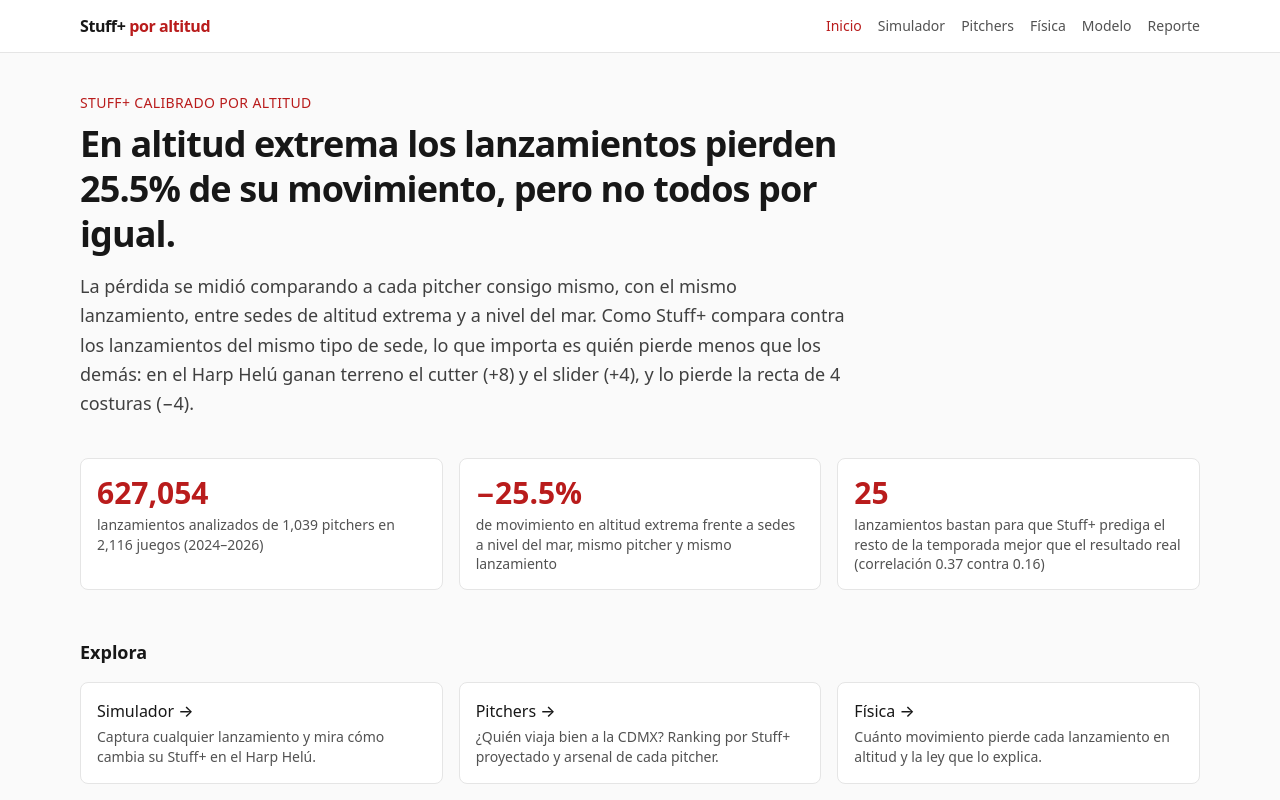
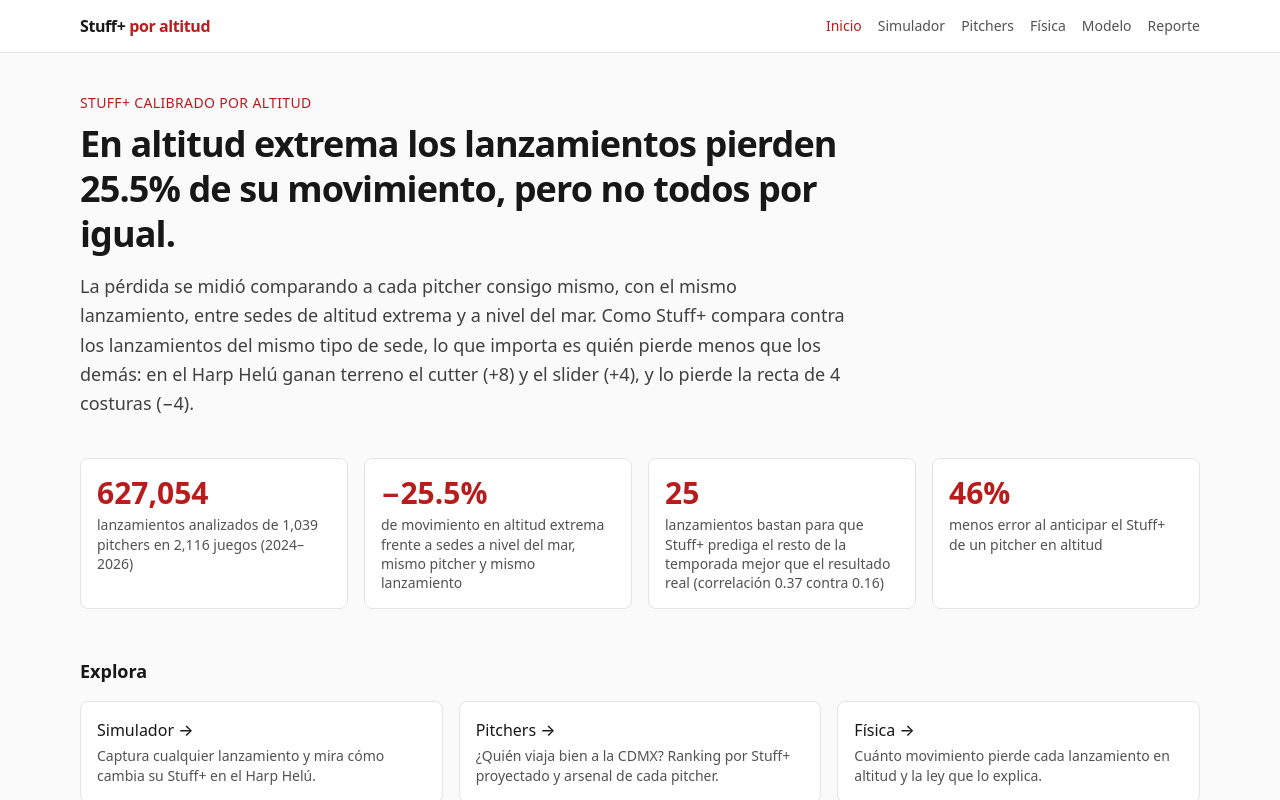
Before and after one commit to MVelascoWS/stuffplus-lmb, a Next.js app: page / in a window 1280 px wide. Shown: the top 800 px of the page. Built offline with nearby package versions, Linux system fonts and the light colour scheme.

Commit message:
Agrega a inicio el indicador de reducción de error al anticipar el Stuff+ en altitud

```diff
--- a/components/home/Home.tsx
+++ b/components/home/Home.tsx
@@ -5,6 +5,7 @@ import { WithData } from "@/components/DataProvider";
 import { Stat } from "@/components/ui";
 import type { DashboardMeta } from "@/lib/data";
 import { TIPO_CON_ARTICULO, fmt0, fmt1, fmt2, fmtSigned } from "@/lib/format";
+import { conResultados } from "@/types/resultados";
 
 const VIEWS = [
   { href: "/simulador/", title: "Simulador", text: "Captura cualquier lanzamiento y mira cómo cambia su Stuff+ en el Harp Helú." },
@@ -50,7 +51,7 @@ export function Home() {
               </p>
             </section>
 
-            <section aria-label="Indicadores principales" className="mb-12 grid gap-4 sm:grid-cols-3">
+            <section aria-label="Indicadores principales" className="mb-12 grid gap-4 sm:grid-cols-2 lg:grid-cols-4">
               <Stat
                 value={fmt0(ds.lanzamientos)}
                 label={`lanzamientos analizados de ${fmt0(ds.pitchers)} pitchers en ${fmt0(ds.juegos)} juegos (${ds.temporadas[0]}–${ds.temporadas[ds.temporadas.length - 1]})`}
@@ -65,6 +66,10 @@ export function Home() {
                   label={`lanzamientos bastan para que Stuff+ prediga el resto de la temporada mejor que el resultado real (correlación ${fmt2(sample.stuff)} contra ${fmt2(sample.rv)})`}
                 />
               )}
+              <Stat
+                value={`${fmt0(conResultados(meta).projection_validation.reduccion_error_pct)}%`}
+                label="menos error al anticipar el Stuff+ de un pitcher en altitud"
+              />
             </section>
 
             <section aria-labelledby="explora">
```
